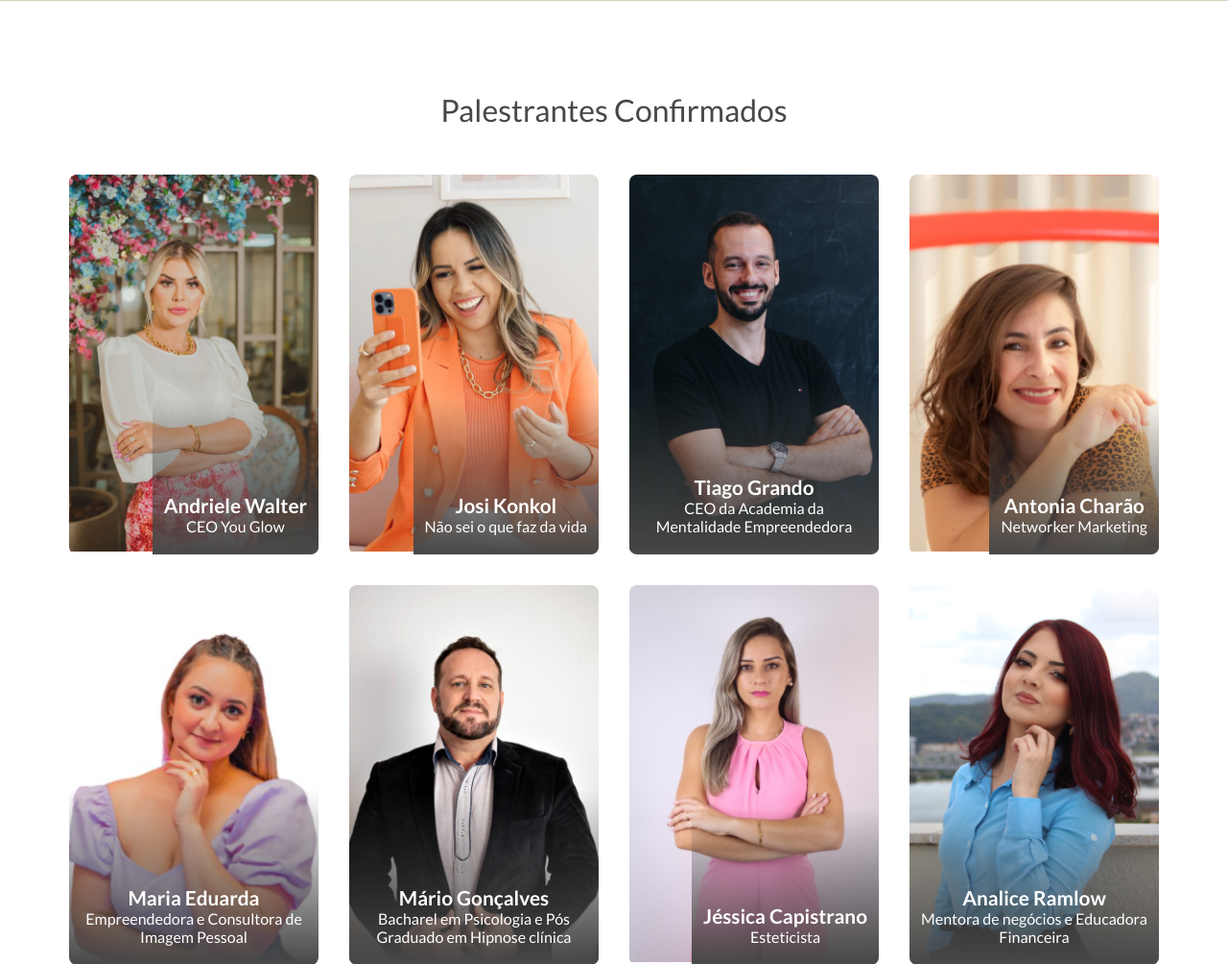
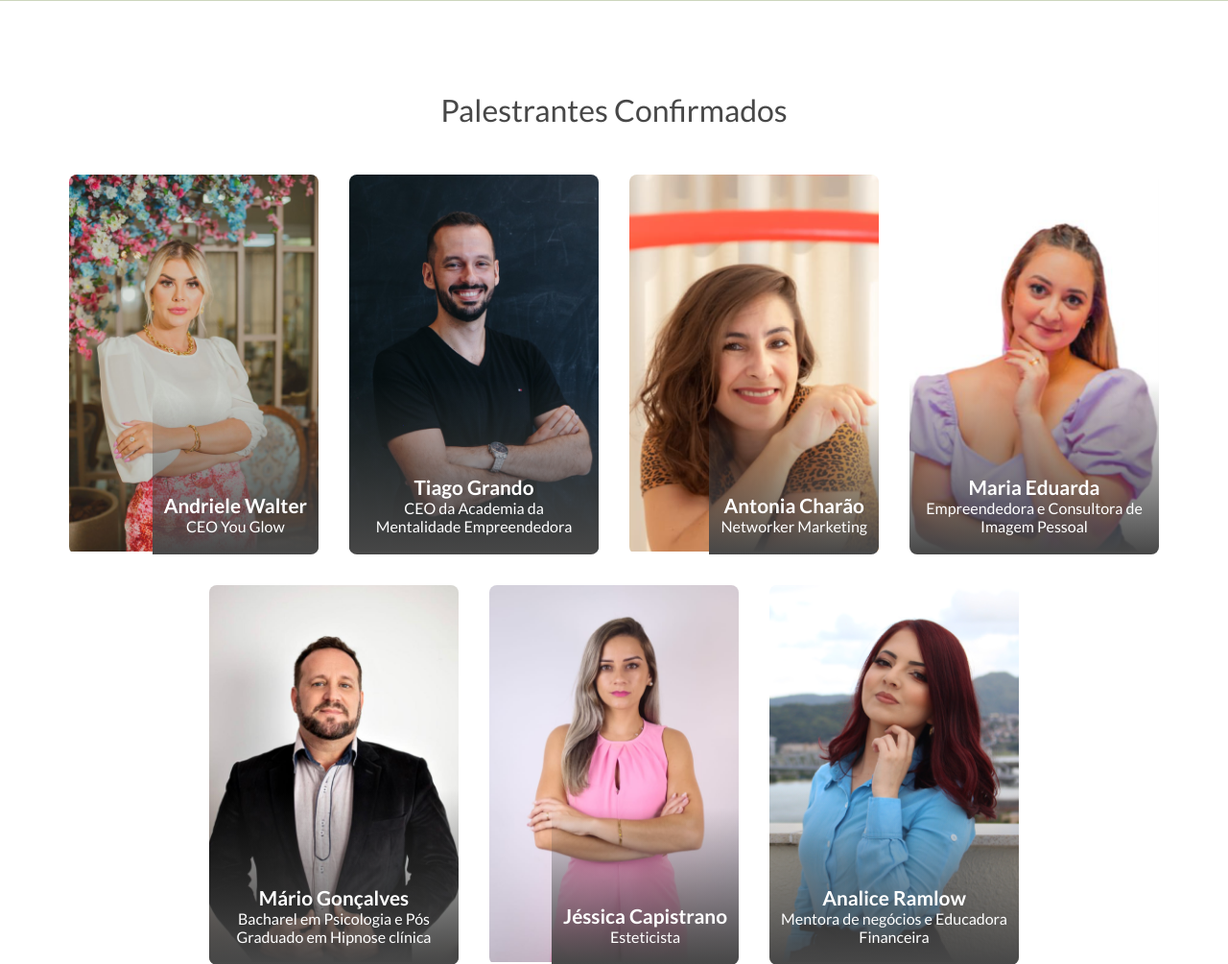
Before and after one commit to patrickhpgc/conexaoEmpreendedora, a PHP site: page / in a window 1280 px wide. Shown: the part 2035-3040 px from the top of the page at 96% size. Run offline with PHP 8.4, Linux system fonts and the light colour scheme; some libraries are stand-ins or nearby versions.

Commit message:
retirando josi

```diff
--- a/index.php
+++ b/index.php
@@ -187,28 +187,6 @@
                         <div class="border-name text-white">
                             <span class="text-2 text-bold">Andriele Walter</span>
                             <span>CEO You Glow</span>
-                        </div>
-                    </div>
-
-                    <div class="card-4">
-                        <img src="assets/media/josi.png" alt="Josi Konkol">
-                        <div class="hover-description text-grey">
-                            <div class="text-1">
-                                <p class="">
-                                    Josi Konkol,
-                                </p>
-                                <p class="mt-1">
-                                    formada em Publicidade e Propaganda e Pós Graduada em Marketing e Moda. É Infoprodutora e empresária digital.
-                                    Mentora mulheres e treina líderes de negócios através do seu método DNA DA VENDA DIGITAL. Vai te mostrar como o MKT Digital pode transformar o seu negócio.
-                                </p>
-                            </div>
-                            <div class="div-social">
-                                <a href="https://www.instagram.com/josikonkol/?hl=pt-br" class="text-grey text-2" target="_blank"><i class="fa-brands fa-instagram mr-1"></i>josikonkol</a>
-                            </div>
-                        </div>
-                        <div class="border-name text-white">
-                            <span class="text-2 text-bold">Josi Konkol</span>
-                            <span>Não sei o que faz da vida</span>
                         </div>
                     </div>
 
```
